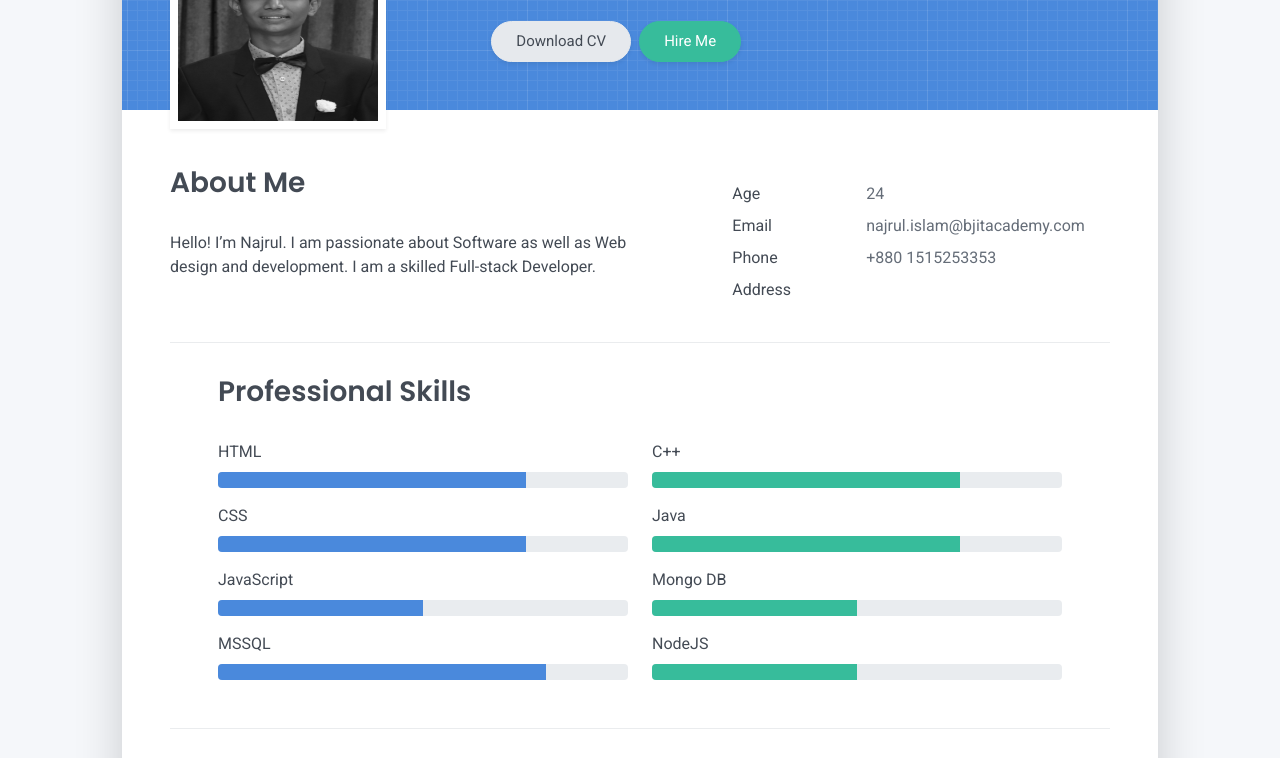
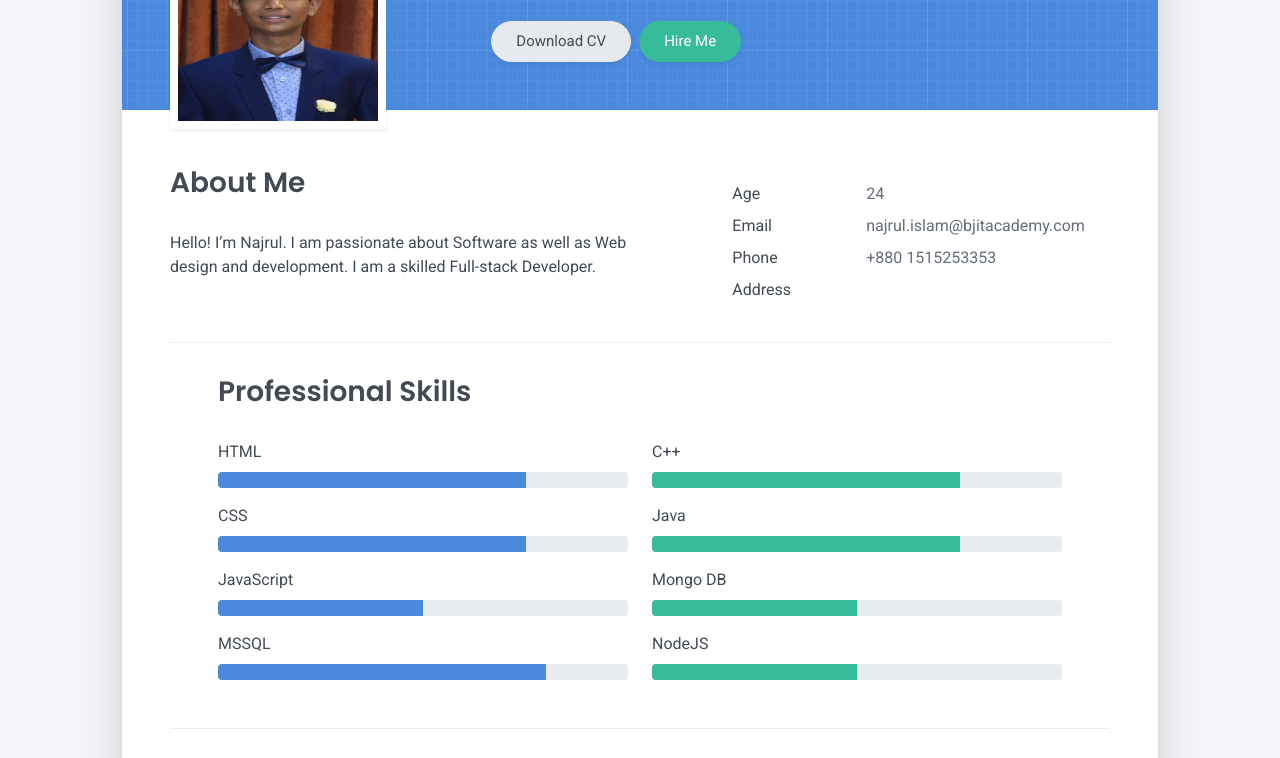
Before and after one commit to najrulislam-ysd23/resume, a plain HTML site: page index.html in a window 1280 px wide. Shown: the part 259-1017 px from the top of the page. Drawn offline with Linux system fonts and the light colour scheme.

Commit message:
Update main.css

```diff
--- a/css/main.css
+++ b/css/main.css
@@ -95,7 +95,7 @@ html {
 
 .avatar img {
   /* Safari 6.0 - 9.0 */
-  filter: grayscale(100%); }
+  /* filter: grayscale(100%); */ }
 
 footer a:not(.nav-link) {
   color: inherit;
```
